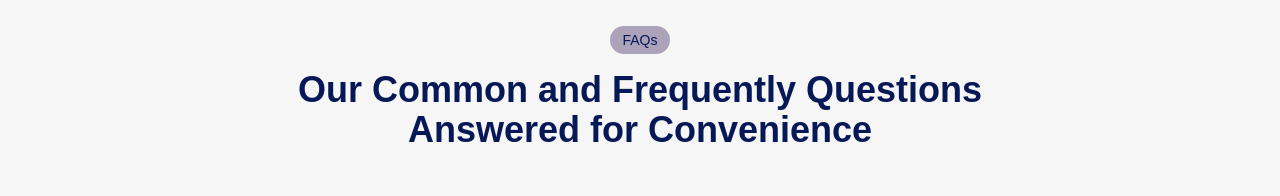
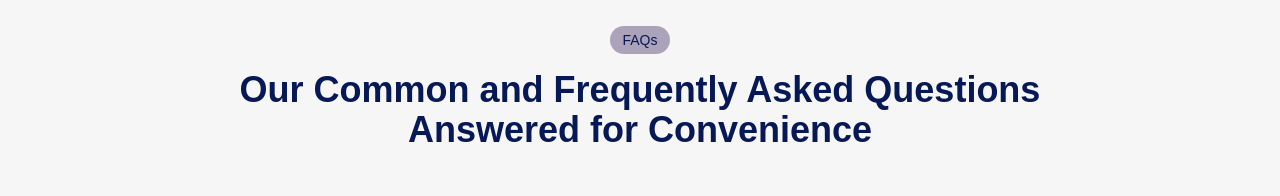
Before and after one commit to PeaceEgo/Meezak-Site, a React (Vite) app: page /#/services in a window 1280 px wide. Shown: the part 1798-1994 px from the top of the page. Built offline with nearby package versions, Linux system fonts and the light colour scheme; grey boxes are pictures that could not be loaded.

Commit message:
added asked to faq

```diff
--- a/src/components/FaqAccordion.jsx
+++ b/src/components/FaqAccordion.jsx
@@ -108,7 +108,7 @@ export default function FAQAccordion() {
 
                 <div className="text-center mb-12">
                     <h2 className="text-3xl md:text-4xl font-bold text-[#071856]">
-                        Our Common and Frequently Questions
+                        Our Common and Frequently Asked Questions
                         <br />
                         Answered for Convenience
                     </h2>
```
